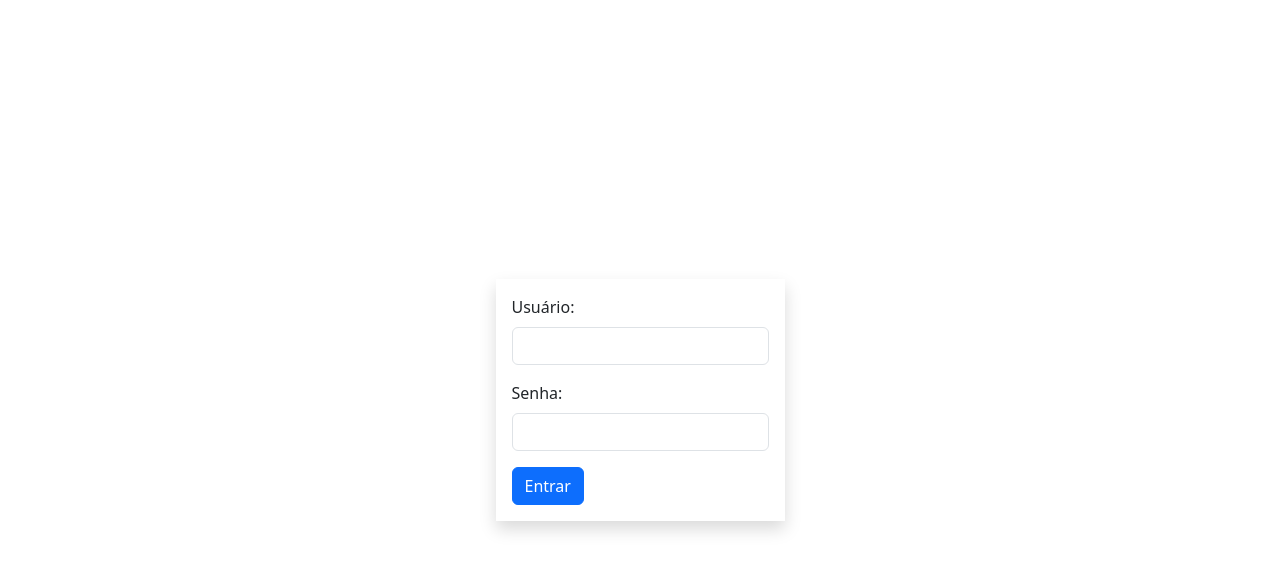
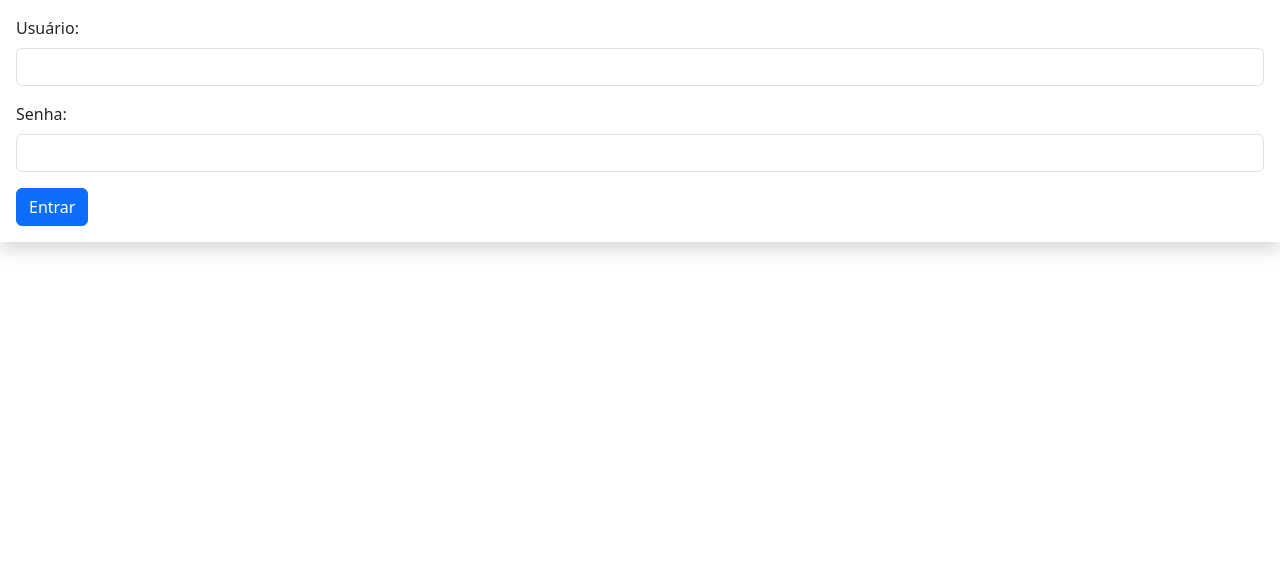
Before and after one commit to igors89/Ford_Enter_Sprint_Angular, an Angular app: page /login in a window 1280 px wide. Shown: the top 572 px of the page. Built offline with nearby package versions, Linux system fonts and the light colour scheme.

Commit message:
commit automatico

```diff
--- a/src/app/app.component.html
+++ b/src/app/app.component.html
@@ -1,3 +1,3 @@
-<div class="d-flex flex-column justify-content-center align-items-center h-100">
+<div class="h-100 w-100">
   <router-outlet />
 </div>
```
